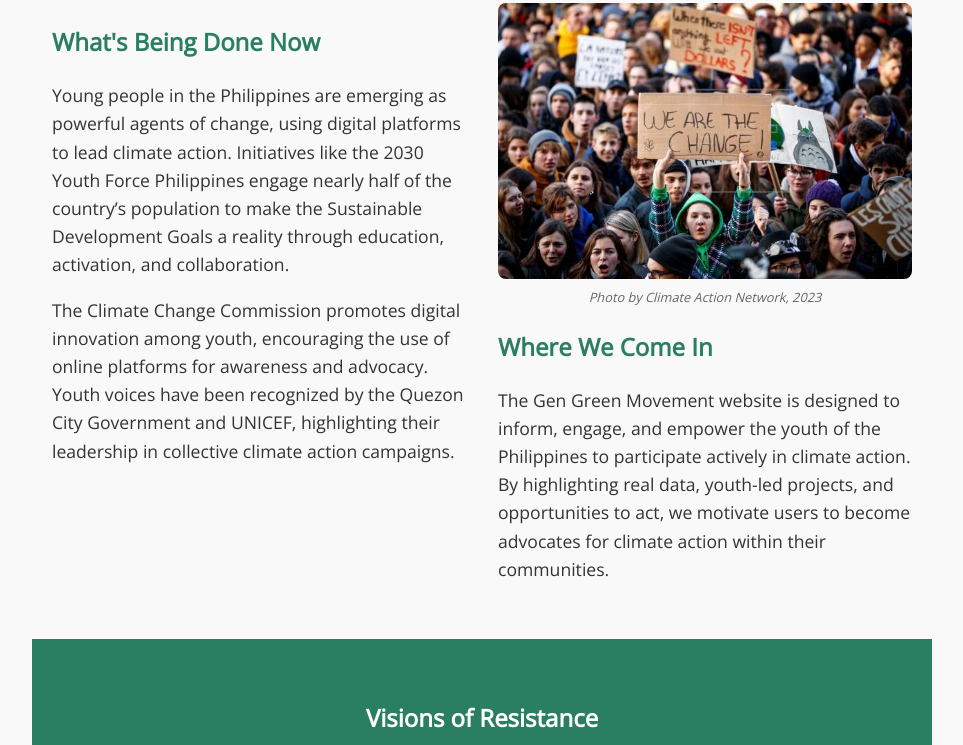
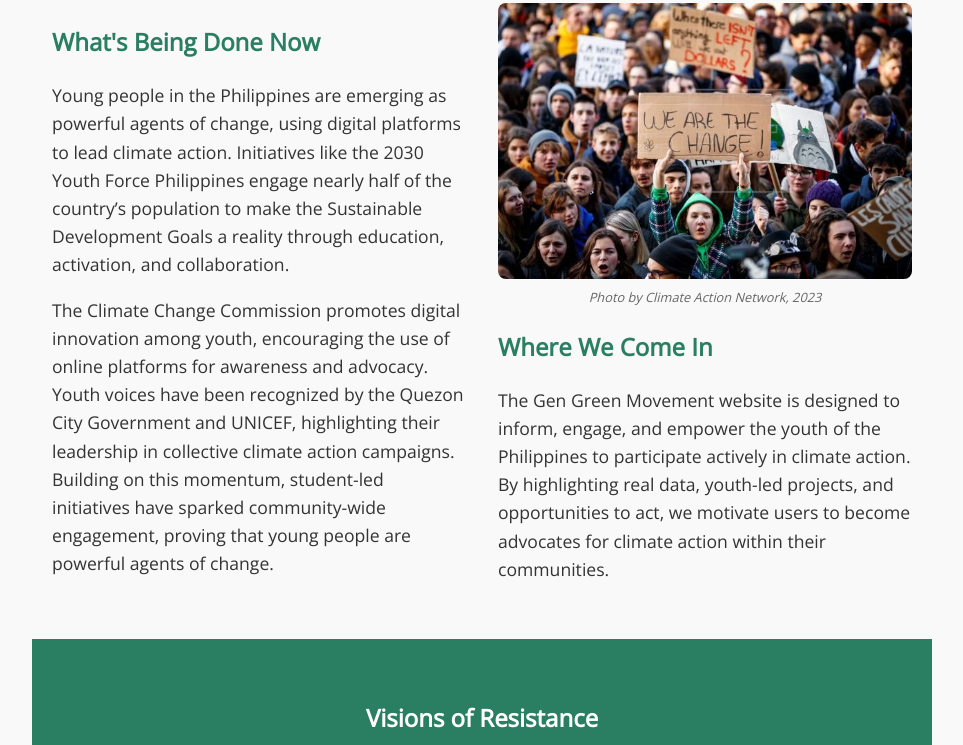
Before and after one commit to TheMattestOfMatts/BariumTicaro_1QProj_v1., a plain HTML site: page index.html in a window 1280 px wide. Shown: the part 1191-1936 px from the top of the page, without its empty margins (158-1121 px from the left). Drawn offline with nearby package versions, Linux system fonts and the light colour scheme.

Commit message:
Update index.html

```diff
--- a/index.html
+++ b/index.html
@@ -152,6 +152,9 @@
         encouraging the use of online platforms for awareness and advocacy. Youth
         voices have been recognized by the Quezon City Government and UNICEF,
         highlighting their leadership in collective climate action campaigns.
+        Building on this momentum, student-led initiatives have sparked
+        community-wide engagement, proving that young people are powerful agents
+        of change.
       </p>
     </div>
 
@@ -406,4 +409,5 @@
 </footer>
 
 </body>
+
 </html>
```
